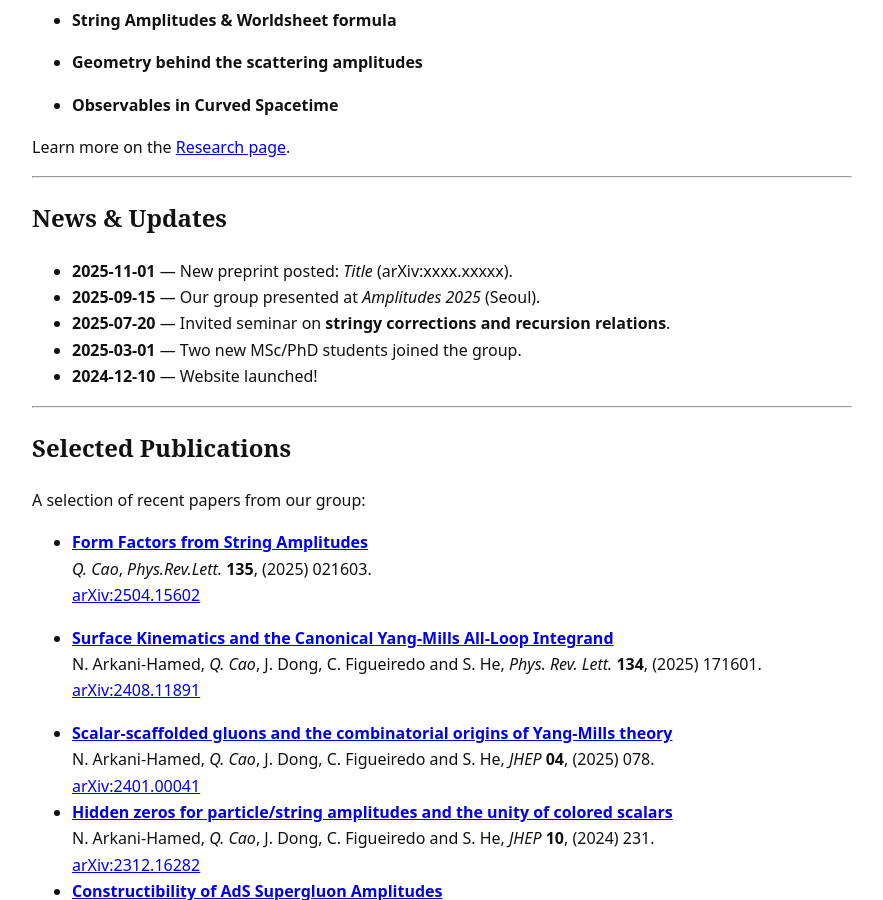
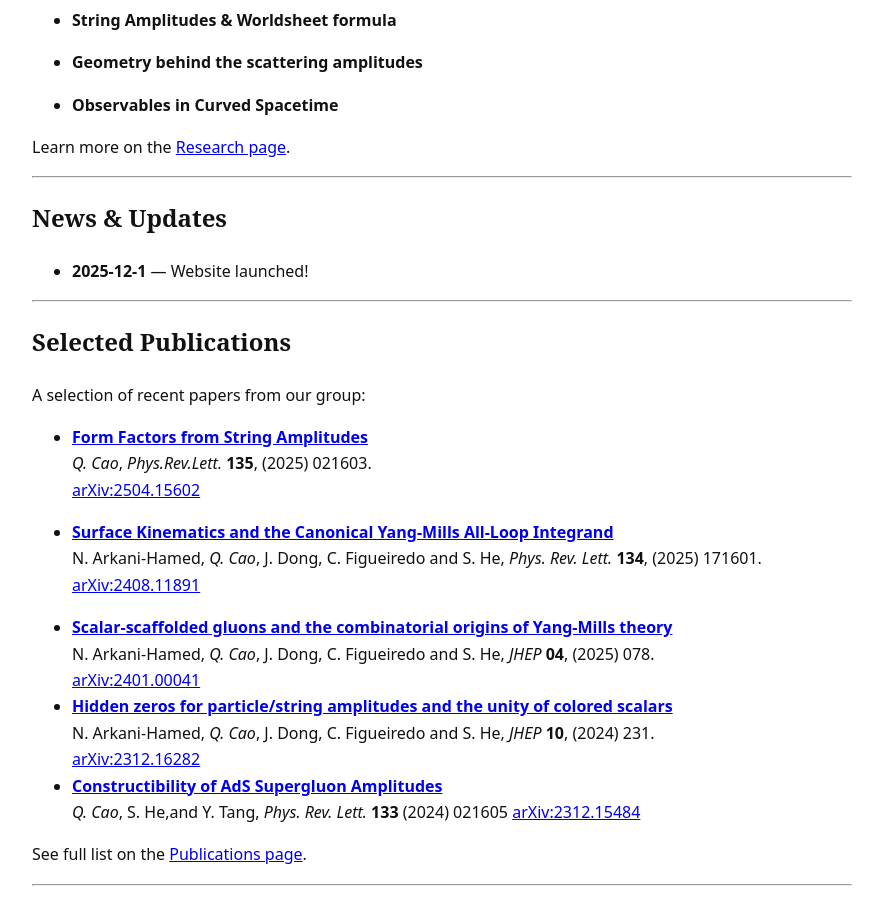
Before and after one commit to QuantumQ1/quantumq1.github.io, a Jekyll site: the page built from index.md, in a window 1280 px wide and 900 px high, scrolled down 1819 px. Shown: the whole window, without its empty margins (198-1081 px from the left). Built offline with Jekyll 4.4.1, drawn with Linux system fonts in a browser that asks for light colours.

Commit message:
Update index.md

```diff
--- a/index.md
+++ b/index.md
@@ -50,11 +50,8 @@ Learn more on the [Research page](/research/).
 
 ## News & Updates
 
-- **2025-11-01** — New preprint posted: *Title* (arXiv:xxxx.xxxxx).
-- **2025-09-15** — Our group presented at *Amplitudes 2025* (Seoul).
-- **2025-07-20** — Invited seminar on **stringy corrections and recursion relations**.
-- **2025-03-01** — Two new MSc/PhD students joined the group.
-- **2024-12-10** — Website launched!
+<!-- - **2025-11-01** — New preprint posted: *Title* (arXiv:xxxx.xxxxx). -->
+- **2025-12-1** — Website launched!
 
 ---
 
```
